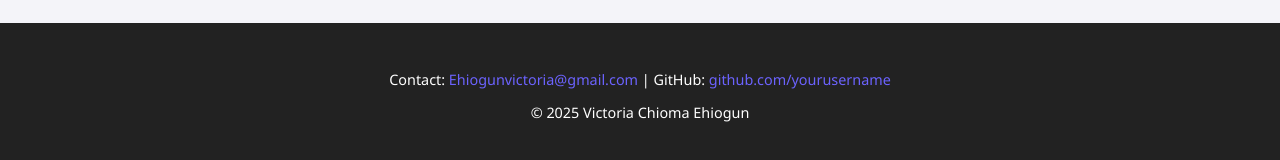
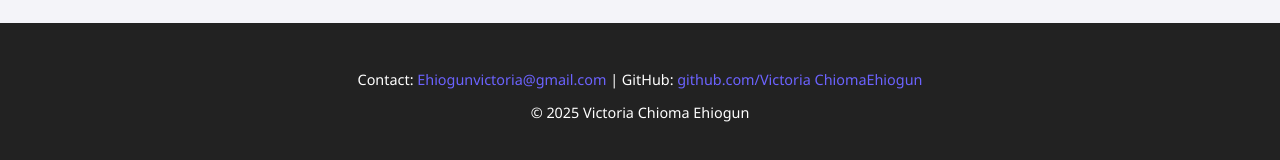
Before and after one commit to ehiogunvictoria-dot/AI_VIDEO-PORT-BY-VICTORIA-, a plain HTML site: page index.html in a window 1280 px wide. Shown: the part 2335-2495 px from the top of the page. Drawn offline with Linux system fonts and the light colour scheme.

Commit message:
Update index.html
index.html

```diff
--- a/index.html
+++ b/index.html
@@ -176,7 +176,7 @@
   </ul>
 </section>
 <footer>
-  <p>Contact: <a href="mailto:Ehiogunvictoria@gmail.com">Ehiogunvictoria@gmail.com</a> | GitHub: <a href="https://github.com/yourusername">github.com/yourusername</a></p>
+  <p>Contact: <a href="mailto:Ehiogunvictoria@gmail.com">Ehiogunvictoria@gmail.com</a> | GitHub: <a href="https://github.com/Victoria Chioma Ehiogun ">github.com/Victoria ChiomaEhiogun</a></p>
   <p>© 2025 Victoria Chioma Ehiogun</p>
 </footer>
 
```
